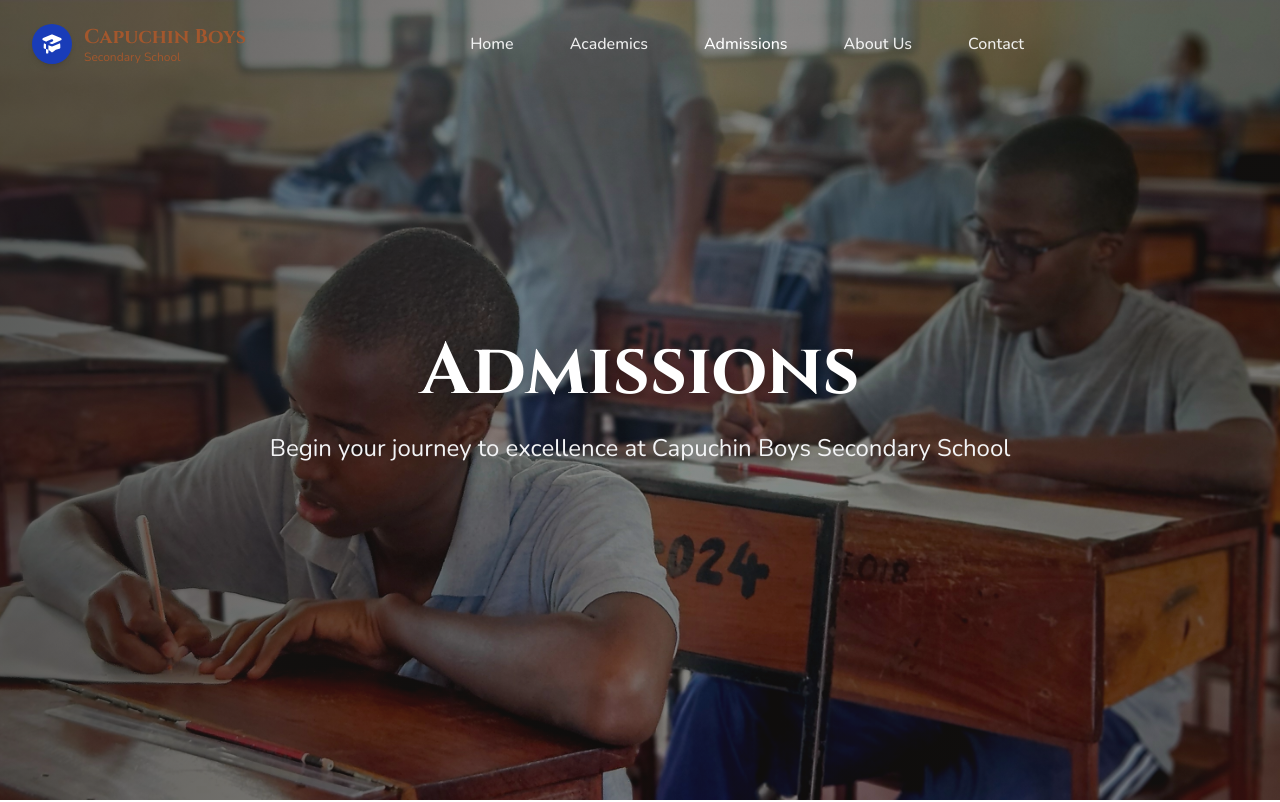
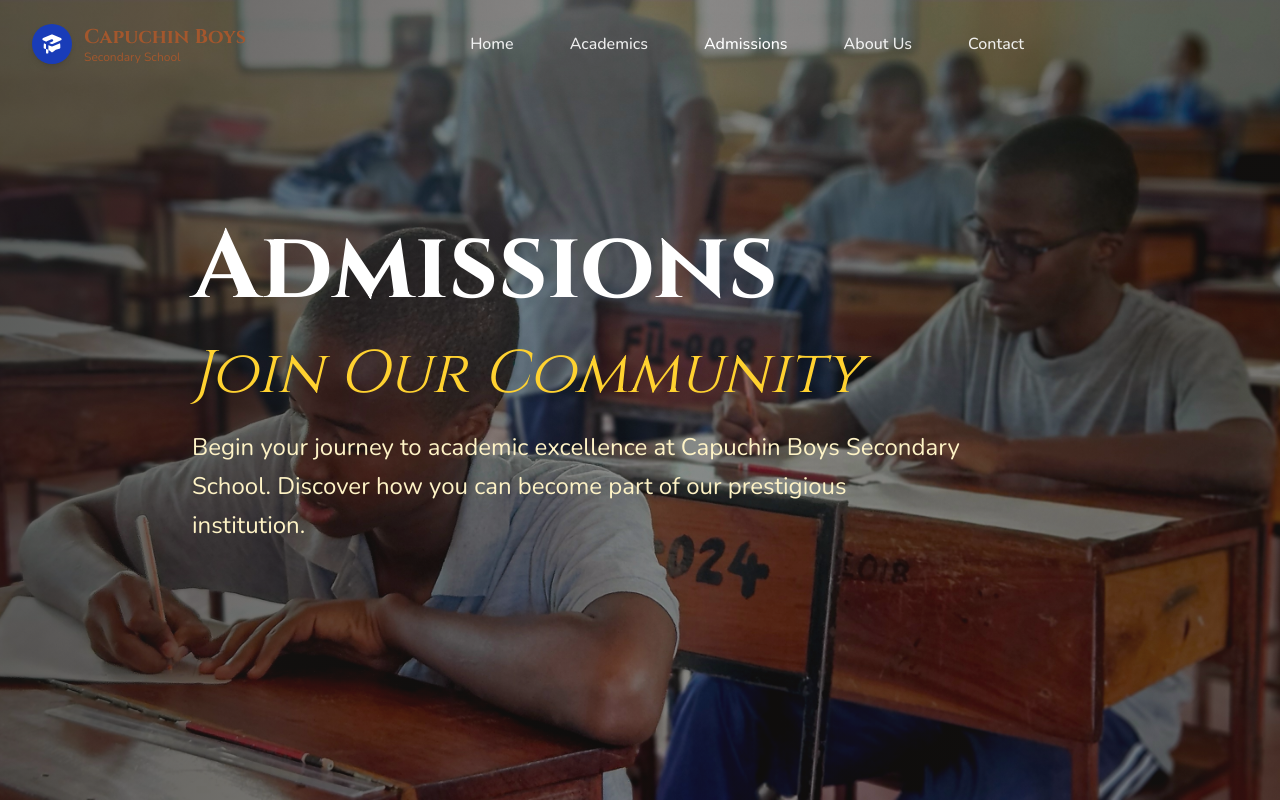
Before and after one commit to torie28/capuchinboys, a React (Vite) app: page /admissions in a window 1280 px wide. Shown: the top 802 px of the page. Built offline with nearby package versions, Linux system fonts and the light colour scheme.

Commit message:
modifying hero section of home page

```diff
--- a/src/pages/academics/components/Admissions.jsx
+++ b/src/pages/academics/components/Admissions.jsx
@@ -96,47 +96,54 @@ const Admissions = () => {
   return (
     <div className="min-h-screen bg-gray-50">
       {/* Hero Section with Parallax Effect - Full Viewport Height */}
-      <section className="relative min-h-screen flex items-center justify-center overflow-hidden">
-        {/* Background Image with Parallax Effect */}
+      <section className="relative min-h-screen flex items-center justify-center overflow-hidden bg-white">
+        {/* Background Images with Parallax Effect */}
+        <div className="absolute inset-0">
           <div
-          className="absolute inset-0 z-0"
+            className="absolute inset-0 z-0 transition-opacity duration-1000"
             style={{
               backgroundImage: 'url(/assets/images/academics/student_in_class.jpg)',
               backgroundSize: 'cover',
               backgroundPosition: 'center',
               backgroundRepeat: 'no-repeat',
               transform: `scale(${1 + (scrollPosition * 0.0005)})`,
-            transition: 'transform 1s ease-out',
-            willChange: 'transform'
+              transition: 'transform 1.5s ease-out',
+              willChange: 'transform',
+              opacity: 1
             }}
           >
             {/* Dark Overlay */}
             <div className="absolute inset-0 bg-gradient-to-r from-stone-900/70 via-stone-900/50 to-stone-900/60"></div>
           </div>
+        </div>
 
         {/* Content - Centered Vertically and Horizontally */}
-        <div className="relative z-10 w-full max-w-7xl mx-auto px-6 lg:px-8 text-center py-32">
+        <div className="relative z-10 w-full max-w-7xl mx-auto px-6 lg:px-12 py-32">
           <motion.div
-            className="space-y-6"
+            className="space-y-8 max-w-4xl mx-auto text-left"
             initial={{ opacity: 0, y: 20 }}
             animate={{ opacity: 1, y: 0 }}
             transition={{ duration: 0.8 }}
           >
             <motion.h1
-              className="text-5xl md:text-7xl font-bold text-white drop-shadow-lg"
+              className="text-6xl md:text-8xl font-cinzel font-bold text-white mb-6 leading-tight"
               initial={{ opacity: 0, y: 20 }}
               animate={{ opacity: 1, y: 0 }}
               transition={{ duration: 0.8, delay: 0.1 }}
             >
               Admissions
+              <span className="block text-amber-300 text-5xl md:text-6xl mt-4 font-light italic">
+                Join Our Community
+              </span>
             </motion.h1>
             <motion.p
-              className="text-xl md:text-2xl max-w-3xl mx-auto text-gray-100 drop-shadow-md"
-              initial={{ opacity: 0 }}
-              animate={{ opacity: 1 }}
-              transition={{ duration: 0.8, delay: 0.3 }}
+              className="text-2xl text-amber-100 mb-12 max-w-3xl leading-relaxed font-nunito font-light"
+              initial={{ opacity: 0, y: 20 }}
+              animate={{ opacity: 1, y: 0 }}
+              transition={{ duration: 0.8, delay: 0.2 }}
             >
-              Begin your journey to excellence at Capuchin Boys Secondary School
+              Begin your journey to academic excellence at Capuchin Boys Secondary School.
+              Discover how you can become part of our prestigious institution.
             </motion.p>
           </motion.div>
         </div>
```
Lines whose indentation alone changed are shown as unchanged.
